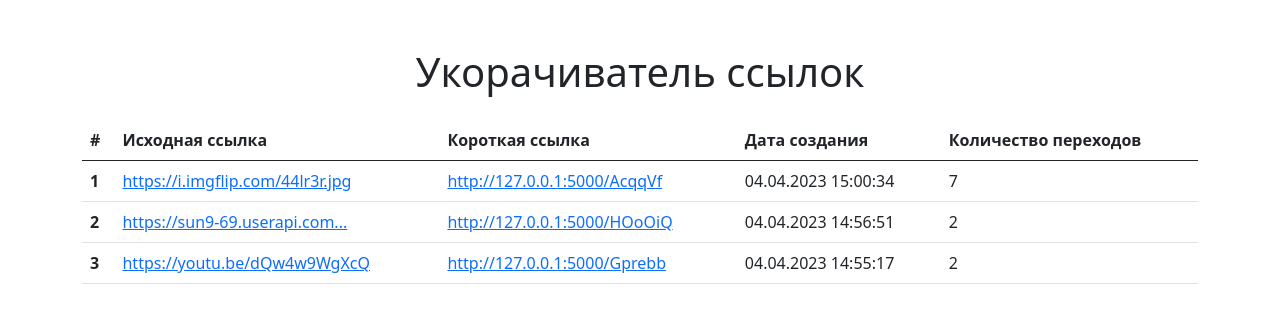
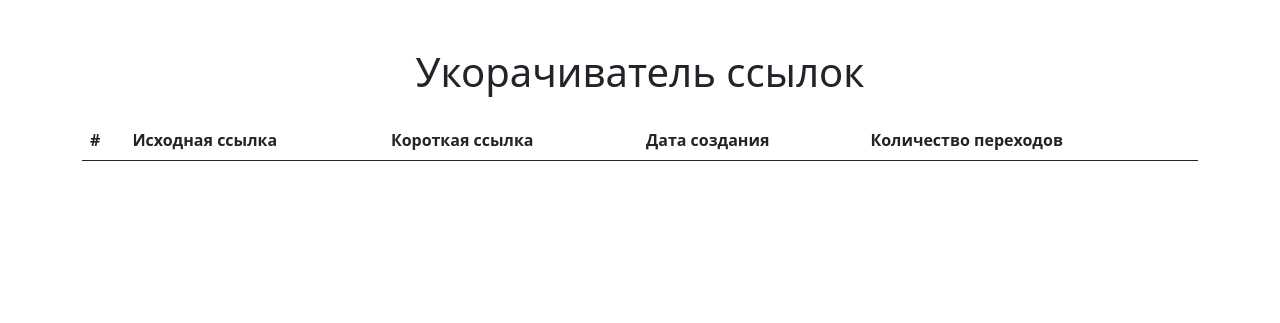
Before and after one commit to Wappik/flask_shortener, a Flask app: page /urls in a window 1280 px wide. Shown: the part 56-379 px from the top of the page. Run offline with Flask 3, Linux system fonts and the light colour scheme; lists and menus that the app fills with data are empty.

Commit message:
edited dev branch

```diff
--- a/main.py
+++ b/main.py
@@ -22,9 +22,6 @@ class UrlInfo(db.Model):
     short = db.Column(db.String(6), unique=True)
     visits = db.Column(db.Integer, default=0)
     created_date = db.Column(db.DateTime, default=datetime.now)
-
-
-db.create_all()
 
 
 class FromURL(FlaskForm):
@@ -63,8 +60,8 @@ def index():
 # TODO: Urls page
 @app.route('/urls')
 def urls():
-    return render_template('urls.html')
-    # pass
+    urls = UrlInfo.query.all()
+    return render_template('urls.html', urls=urls)
 
 
 @app.route('/<string:short>', methods=['GET'])
@@ -83,4 +80,7 @@ def hi():
 
 
 if __name__ == '__main__':
+    with app.app_context():
+        db.create_all()
+
     app.run(debug=True)
--- a/templates/index.html
+++ b/templates/index.html
@@ -3,12 +3,12 @@
     <!-- Контент -->
     <div class="container mt-5">
       <h1 class="text-center mb-4">Укорачиватель ссылок</h1>
-      <form method="POST" action="" novalidate>
+      <form method="POST" action=""> {{ csrf_token }}
         <div class="mb-3">
             <label class="form-label">
                 {{ form.original_url.label }}
             </label>
-            {{ form.original_url(class='form-control', type="url) }}
+            {{ form.original_url(class='form-control', type="url") }}
         </div>
           {%  for error in  form.original_url.errors %}
           <div class="alert-danger" role="alert">
--- a/templates/urls.html
+++ b/templates/urls.html
@@ -15,57 +15,25 @@
       </tr>
       </thead>
       <tbody>
+      {% for url in urls %}
       <tr>
-        <th scope="row">1</th>
+        <th scope="row">{{loop.index}}</th>
         <td>
-          <a href="https://i.imgflip.com/44lr3r.jpg">
-            https://i.imgflip.com/44lr3r.jpg
+          <a href="{{url.original_url}}">
+            {{url.original_url|truncate(30)}}
           </a>
         </td>
         <td>
-          <a href="http://127.0.0.1:5000/AcqqVf">
-            http://127.0.0.1:5000/AcqqVf
+          <a href="{{ url_for('url_redirect', short=url.short) }}">
+            {{ url_for('url_redirect', short=url.short) }}
           </a>
         </td>
         <td>
-          04.04.2023 15:00:34
+          {{ url.created_at.strftime('%d.%m.%Y %H:%M:%S') }}
         </td>
-        <td>7</td>
+        <td>{{ url.visits }}</td>
       </tr>
-      <tr>
-        <th scope="row">2</th>
-        <td>
-          <a href="https://sun9-69.userapi.com/s/v1/if1/nnWMVTVbO0-ZRlAjM6agS9jmhZEyV3xr9wGrvq0a-8Ep-wg6H2jAoiGux6yBpkkFiiGYXBgI.jpg?size=200x200&amp;quality=96&amp;crop=0,0,2000,2000&amp;ava=1">
-            https://sun9-69.userapi.com...
-          </a>
-        </td>
-        <td>
-          <a href="http://127.0.0.1:5000/HOoOiQ">
-            http://127.0.0.1:5000/HOoOiQ
-          </a>
-        </td>
-        <td>
-          04.04.2023 14:56:51
-        </td>
-        <td>2</td>
-      </tr>
-      <tr>
-        <th scope="row">3</th>
-        <td>
-          <a href="https://youtu.be/dQw4w9WgXcQ">
-            https://youtu.be/dQw4w9WgXcQ
-          </a>
-        </td>
-        <td>
-          <a href="http://127.0.0.1:5000/Gprebb">
-            http://127.0.0.1:5000/Gprebb
-          </a>
-        </td>
-        <td>
-          04.04.2023 14:55:17
-        </td>
-        <td>2</td>
-      </tr>
+      {% endfor %}
       </tbody>
     </table>
   </div>
```
